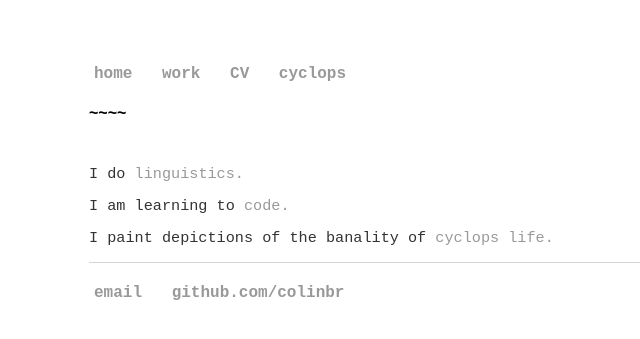
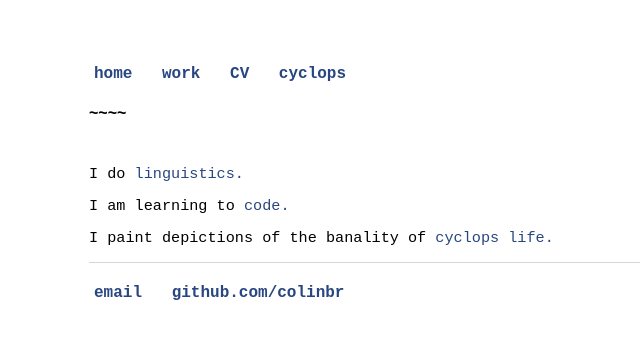
Before and after one commit to colinbr/OLD-colinbr.github.io, a Jekyll site: the page built from index.html, in a window 1280 px wide. Shown: the top 339 px of the page, without its empty margins (103-743 px from the left). Built offline with Jekyll 4.4.1, drawn with Linux system fonts in a browser that asks for light colours; some web fonts are replaced.

Commit message:
Update main.css

```diff
--- a/css/main.css
+++ b/css/main.css
@@ -14,7 +14,7 @@ nav ul li, footer ul li {
 }
 a {
     text-decoration: none;
-    color: #999;
+    color: #284680;
 }
 a:hover {
     text-decoration: underline;
@@ -33,7 +33,7 @@ p {
     font-size: 0.95em;
     font-family: 'Courier New', monospace;
     line-height: 1.1em;
-    color: #333;
+    color: #010101;
 }
 footer {
     border-top: 1px solid #d5d5d5;
```
